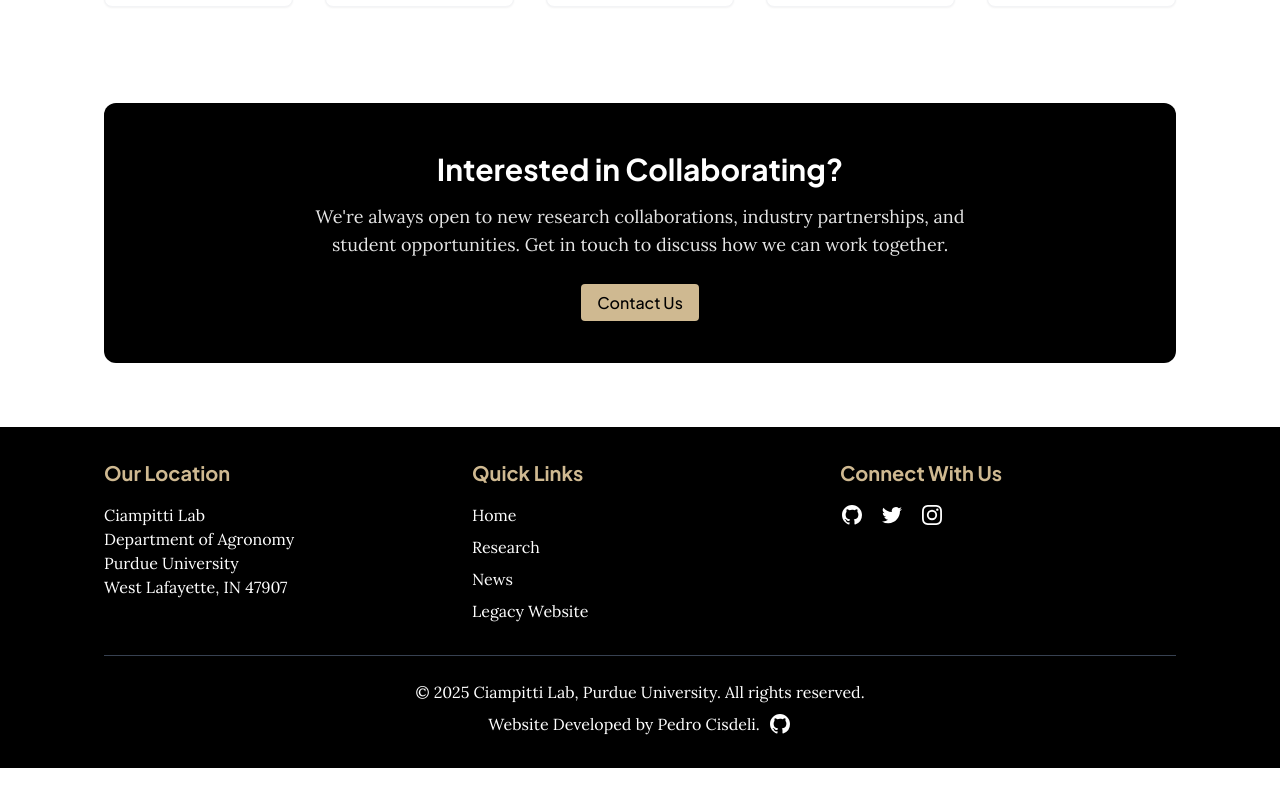
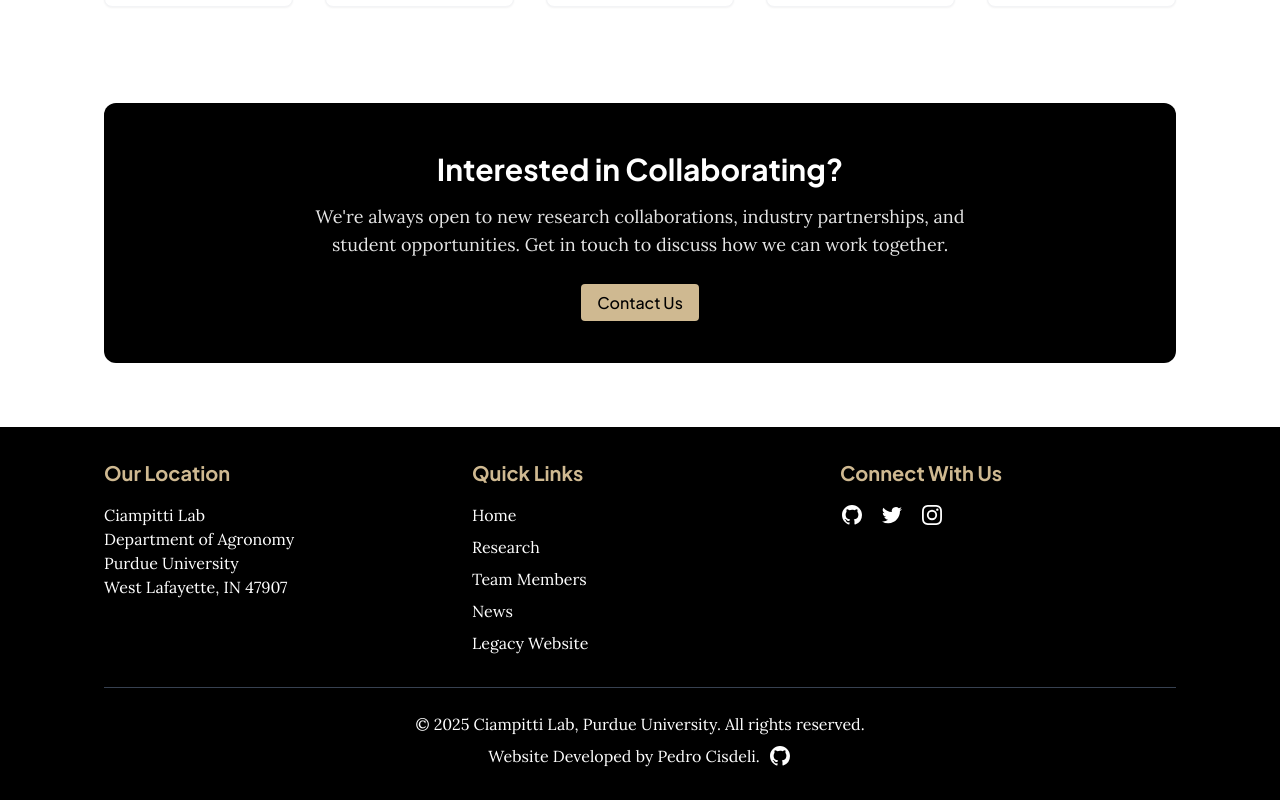
Before and after one commit to Ciampitti-Lab/ciampitti-lab.github.io, a Next.js app: page /about in a window 1280 px wide. Shown: the part 2127-2927 px from the top of the page. Before the commit the page ends 2895 px from the top, so only its background shows below. Built offline with nearby package versions, Linux system fonts and the light colour scheme.

Commit message:
chore: add team members to footer

```diff
--- a/src/app/components/Footer.tsx
+++ b/src/app/components/Footer.tsx
@@ -40,6 +40,14 @@ export default function Footer() {
                   className="hover:text-purdue-gold transition-colors"
                 >
                   Research
+                </Link>
+              </li>
+              <li>
+                <Link
+                  href="/team"
+                  className="hover:text-purdue-gold transition-colors"
+                >
+                  Team Members
                 </Link>
               </li>
               <li>
@@ -136,7 +144,8 @@ export default function Footer() {
           </p>
           <div className="flex justify-center items-center space-x-2 mt-2">
             <p>Website Developed by Pedro Cisdeli.</p>
-            <a href="https://github.com/cisdeli"
+            <a
+              href="https://github.com/cisdeli"
               target="_blank"
               rel="noopener noreferrer"
               aria-label="GitHub"
```
